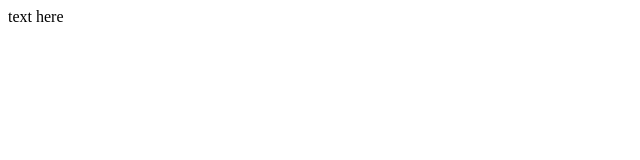
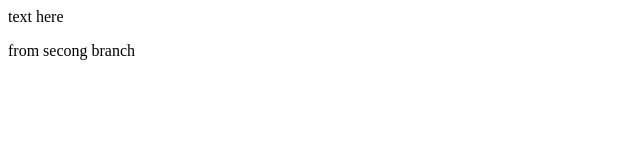
Before and after one commit to Kateone26/git-lesson, a plain HTML site: page index.html in a window 1280 px wide. Shown: the whole page, without its empty margins (0-640 px from the left). Drawn offline with Linux system fonts and the light colour scheme.

Commit message:
modify index html

```diff
--- a/index.html
+++ b/index.html
@@ -1 +1,2 @@
 <p>text here</p>
+<p>from secong branch</p>
```
